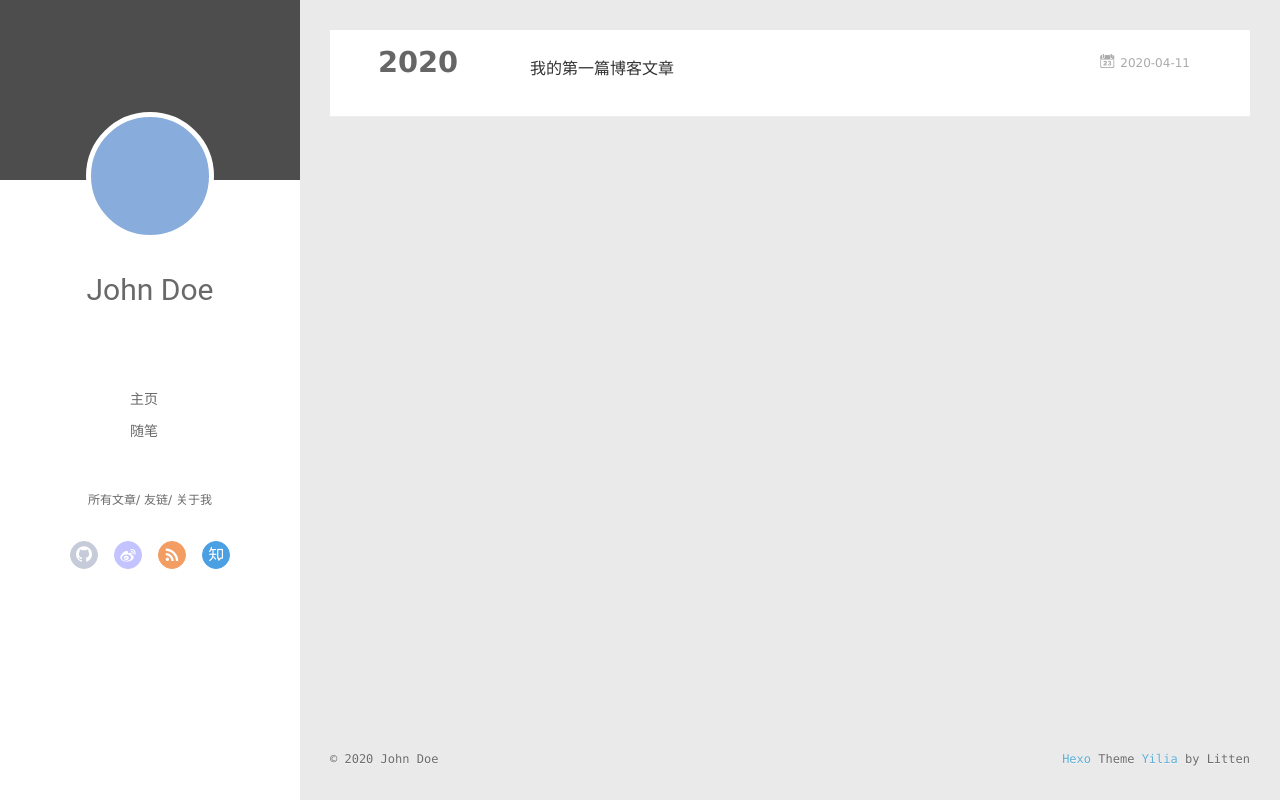
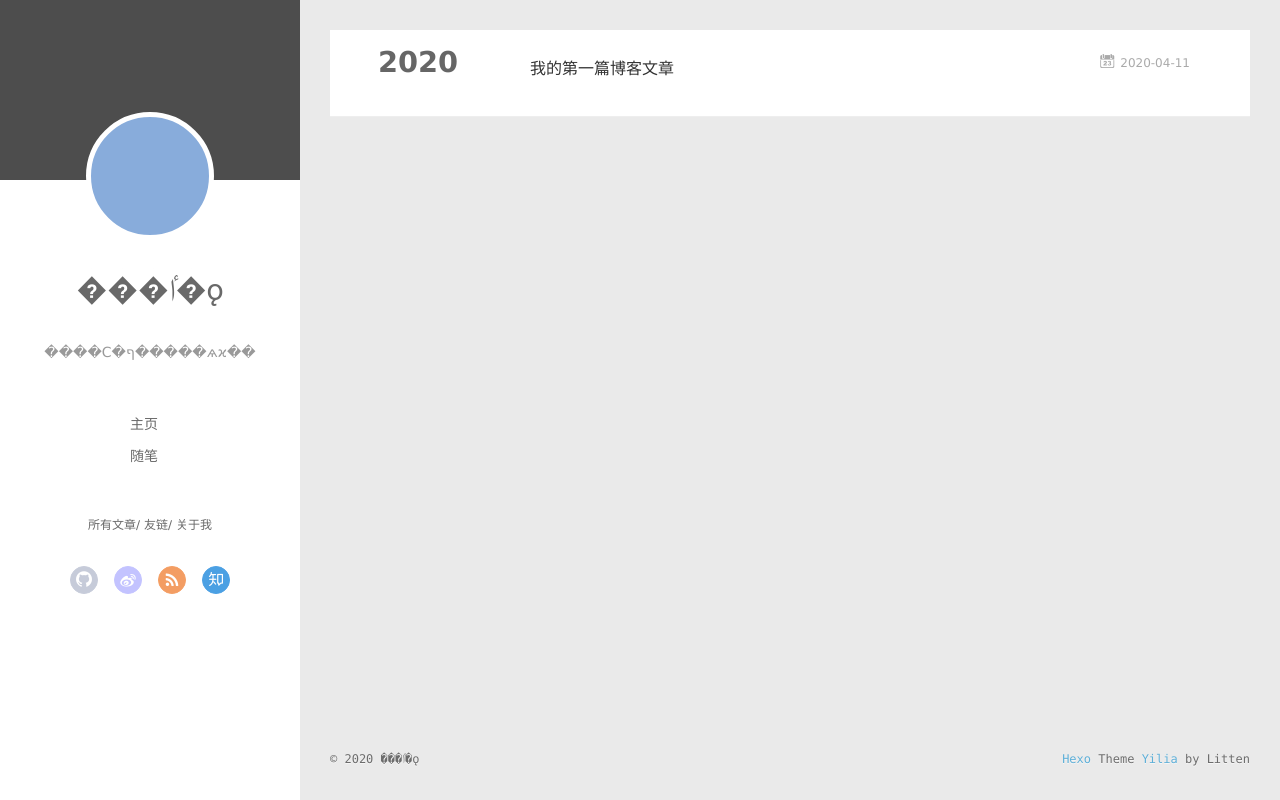
Before and after one commit to hanchunlong99/hanchunlong99.github.io, a plain HTML site: page archives/2020/04/index.html in a window 1280 px wide. Drawn offline with Linux system fonts and the light colour scheme; no server answers.

Commit message:
Site updated: 2020-04-11 21:08:37

```diff
--- a/archives/2020/04/index.html
+++ b/archives/2020/04/index.html
@@ -6,17 +6,17 @@
   <meta name="renderer" content="webkit">
   <meta http-equiv="X-UA-Compatible" content="IE=edge" >
   <link rel="dns-prefetch" href="http://yoursite.com">
-  <title>Archives: 2020/4 | Hexo</title>
+  <title>Archives: 2020/4 | ���ٵ�ǫ�Ĳ���</title>
   <meta name="viewport" content="width=device-width, initial-scale=1, maximum-scale=1">
   <meta property="og:type" content="website">
-<meta property="og:title" content="Hexo">
+<meta property="og:title" content="���ٵ�ǫ�Ĳ���">
 <meta property="og:url" content="http://yoursite.com/archives/2020/04/index.html">
-<meta property="og:site_name" content="Hexo">
+<meta property="og:site_name" content="���ٵ�ǫ�Ĳ���">
 <meta property="og:locale" content="en_US">
-<meta property="article:author" content="John Doe">
+<meta property="article:author" content="���ٵ�ǫ">
 <meta name="twitter:card" content="summary">
 
-    <link rel="alternative" href="/atom.xml" title="Hexo" type="application/atom+xml">
+    <link rel="alternative" href="/atom.xml" title="���ٵ�ǫ�Ĳ���" type="application/atom+xml">
 
 
     <link rel="icon" href="/favicon.png">
@@ -46,8 +46,10 @@
 			<img src="" class="js-avatar">
 		</a>
 		<hgroup>
-		  <h1 class="header-author"><a href="/">John Doe</a></h1>
+		  <h1 class="header-author"><a href="/">���ٵ�ǫ</a></h1>
 		</hgroup>
+
+		<p class="header-subtitle">����С�ף�����ѧϰ��</p>
 
 
 		<nav class="header-menu">
@@ -104,8 +106,10 @@
 				<img src="" class="js-avatar">
 			</div>
 			<hgroup>
-			  <h1 class="header-author js-header-author">John Doe</h1>
+			  <h1 class="header-author js-header-author">���ٵ�ǫ</h1>
 			</hgroup>
+
+			<p class="header-subtitle"><i class="icon icon-quo-left"></i>����С�ף�����ѧϰ��<i class="icon icon-quo-right"></i></p>
 
 
 
@@ -202,7 +206,7 @@
   <div class="outer">
     <div id="footer-info">
     	<div class="footer-left">
-    		&copy; 2020 John Doe
+    		&copy; 2020 ���ٵ�ǫ
     	</div>
       	<div class="footer-right">
       		<a href="http://hexo.io/" target="_blank">Hexo</a>  Theme <a href="https://github.com/litten/hexo-theme-yilia" target="_blank">Yilia</a> by Litten
```
Also changed, not shown: 2020/04/11/我的第一篇博客文章/index.html (+11 -7 lines), archives/2020/index.html (+12 -8 lines), archives/index.html (+12 -8 lines), index.html (+12 -8 lines), img/timg.jpg (added).
